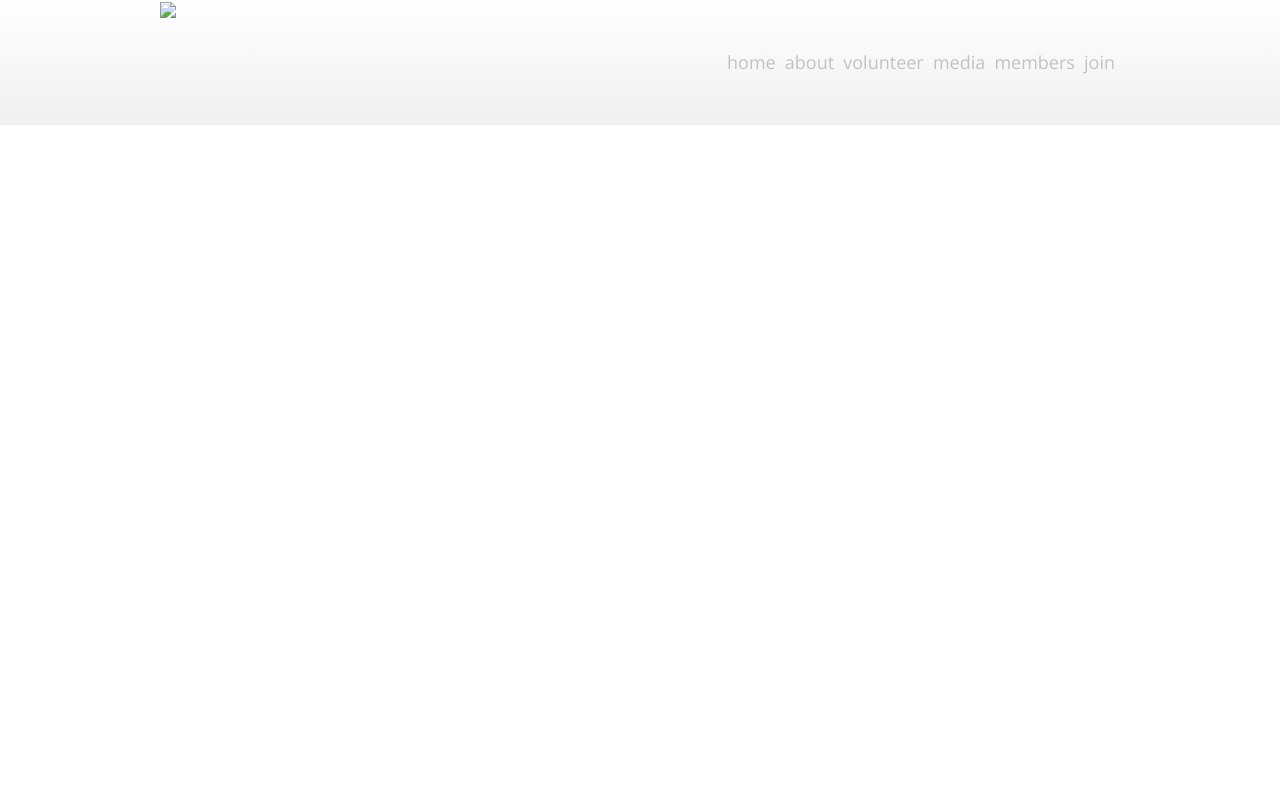
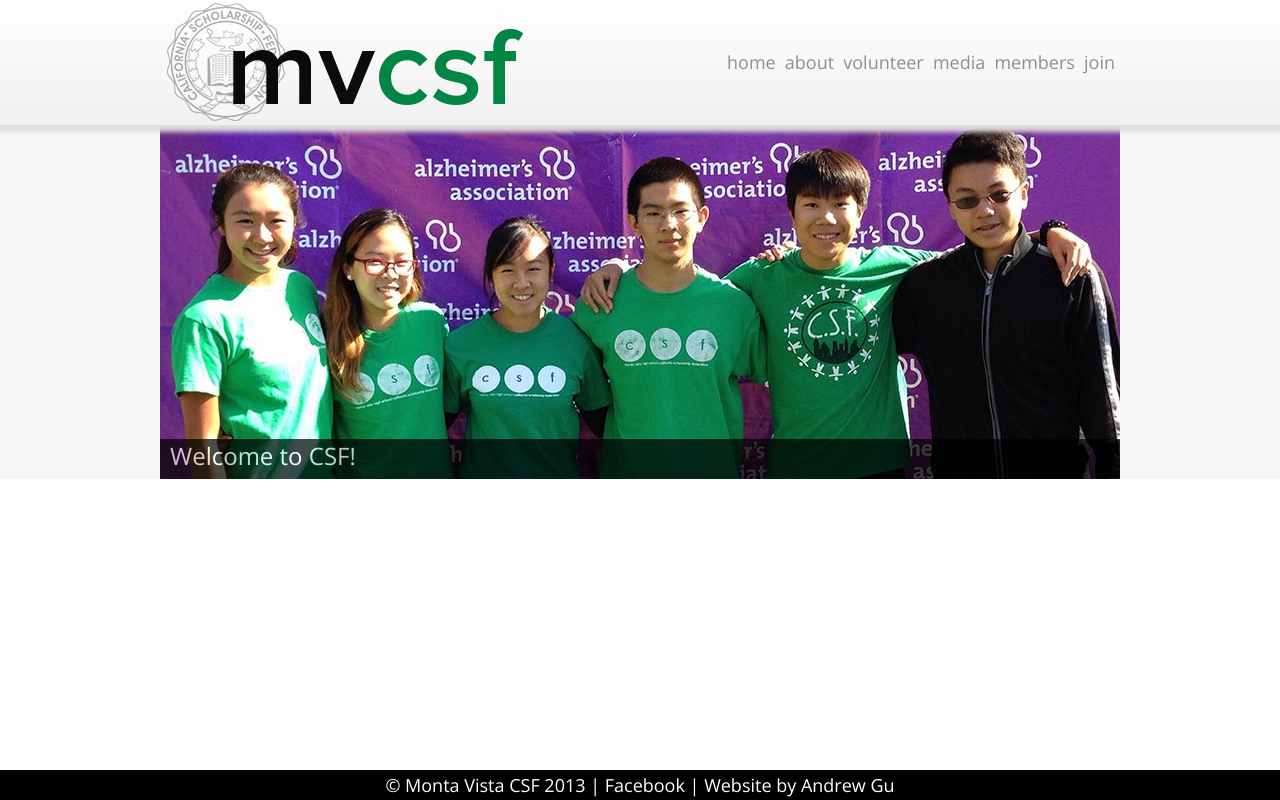
Before and after one commit to andrewgu12/csf, a PHP site: page / in a window 1280 px wide. Run offline with PHP 8.4, Linux system fonts and the light colour scheme; some libraries are stand-ins or nearby versions.

Commit message:
basic layout completed

```diff
--- /dev/null
+++ b/css/nivo-slider.css
@@ -0,0 +1,142 @@
+/* The Nivo Slider styles */
+/* line 3, ../scss/nivo-slider.scss */
+.nivoSlider {
+  position: relative;
+  width: 100%;
+  height: auto;
+  overflow: hidden;
+}
+
+/* line 9, ../scss/nivo-slider.scss */
+.nivoSlider img {
+  position: absolute;
+  top: 0px;
+  left: 0px;
+  max-width: none;
+}
+
+/* line 15, ../scss/nivo-slider.scss */
+.nivo-main-image {
+  display: block !important;
+  position: relative !important;
+  width: 100% !important;
+}
+
+/* If an image is wrapped in a link */
+/* line 22, ../scss/nivo-slider.scss */
+.nivoSlider a.nivo-imageLink {
+  position: absolute;
+  top: 0px;
+  left: 0px;
+  width: 100%;
+  height: 100%;
+  border: 0;
+  padding: 0;
+  margin: 0;
+  z-index: 6;
+  display: none;
+  background: white;
+  filter: alpha(opacity=0);
+  opacity: 0;
+}
+
+/* The slices and boxes in the Slider */
+/* line 38, ../scss/nivo-slider.scss */
+.nivo-slice {
+  display: block;
+  position: absolute;
+  z-index: 5;
+  height: 100%;
+  top: 0;
+}
+
+/* line 45, ../scss/nivo-slider.scss */
+.nivo-box {
+  display: block;
+  position: absolute;
+  z-index: 5;
+  overflow: hidden;
+}
+
+/* line 51, ../scss/nivo-slider.scss */
+.nivo-box img {
+  display: block;
+}
+
+/* Caption styles */
+/* line 54, ../scss/nivo-slider.scss */
+.nivo-caption {
+  position: absolute;
+  left: 0px;
+  bottom: 0px;
+  background: #000;
+  color: #fff;
+  width: 100%;
+  z-index: 8;
+  padding: 5px 10px;
+  opacity: 0.7;
+  overflow: hidden;
+  display: none;
+  -moz-opacity: 0.8;
+  filter: alpha(opacity=8);
+  -webkit-box-sizing: border-box;
+  /* Safari/Chrome, other WebKit */
+  -moz-box-sizing: border-box;
+  /* Firefox, other Gecko */
+  box-sizing: border-box;
+  /* Opera/IE 8+ */
+  height: 40px;
+  font-size: 24px;
+}
+
+/* line 74, ../scss/nivo-slider.scss */
+.nivo-caption p {
+  padding: 5px;
+  margin: 0;
+}
+
+/* line 78, ../scss/nivo-slider.scss */
+.nivo-caption a {
+  display: inline !important;
+}
+
+/* line 81, ../scss/nivo-slider.scss */
+.nivo-html-caption {
+  display: none;
+}
+
+/* Direction nav styles (e.g. Next & Prev) */
+/* line 85, ../scss/nivo-slider.scss */
+.nivo-directionNav a {
+  position: absolute;
+  top: 45%;
+  z-index: 9;
+  cursor: pointer;
+}
+
+/* line 91, ../scss/nivo-slider.scss */
+.nivo-prevNav {
+  left: 0px;
+}
+
+/* line 94, ../scss/nivo-slider.scss */
+.nivo-nextNav {
+  right: 0px;
+}
+
+/* Control nav styles (e.g. 1,2,3...) */
+/* line 98, ../scss/nivo-slider.scss */
+.nivo-controlNav {
+  text-align: center;
+  padding: 15px 0;
+}
+
+/* line 102, ../scss/nivo-slider.scss */
+.nivo-controlNav a {
+  cursor: pointer;
+}
+
+/* line 105, ../scss/nivo-slider.scss */
+.nivo-controlNav a.active {
+  font-weight: bold;
+}
--- a/css/styles.css
+++ b/css/styles.css
@@ -1,4 +1,4 @@
-/* line 9, ../scss/styles.scss */
+/* line 11, ../scss/styles.scss */
 html, body {
   width: 100%;
   min-width: 960px;
@@ -8,8 +8,14 @@
   color: #000000;
 }
 
-/* line 17, ../scss/styles.scss */
+/* line 19, ../scss/styles.scss */
+div#wrapper {
+  min-height: 100%;
+}
+
+/* line 22, ../scss/styles.scss */
 div#header-wrapper {
+  z-index: 1;
   height: 125px;
   min-width: 100%;
   background-image: -webkit-gradient(linear, 0% 0%, 0% 100%, from(white), to(#f0f0f0));
@@ -17,20 +23,21 @@
   background-image: -moz-linear-gradient(top, white, #f0f0f0);
   background-image: -ms-linear-gradient(top, white, #f0f0f0);
   background-image: -o-linear-gradient(top, white, #f0f0f0);
+  box-shadow: 0px 2px 5px 5px #dfdfdf;
 }
 
-/* line 22, ../scss/styles.scss */
+/* line 28, ../scss/styles.scss */
 div#header {
   width: 960px;
   margin: 0 auto;
 }
 
-/* line 26, ../scss/styles.scss */
+/* line 32, ../scss/styles.scss */
 .nav-bar {
   height: 125px;
   font-family: "Open Sans", sans-serif;
 }
-/* line 29, ../scss/styles.scss */
+/* line 35, ../scss/styles.scss */
 .nav-bar ul {
   list-style: none;
   line-height: 125px;
@@ -39,30 +46,62 @@
   	padding-left: 5px;
   }*/
 }
-/* line 32, ../scss/styles.scss */
+/* line 38, ../scss/styles.scss */
 .nav-bar ul li {
   display: inline;
   padding-right: 5px;
   font-size: 18px;
 }
-/* line 36, ../scss/styles.scss */
+/* line 42, ../scss/styles.scss */
 .nav-bar ul li a {
-  color: #c2c2c2;
+  color: #8f8f8f;
   -webkit-transition: 0.5s;
   -moz-transition: 0.5s;
   transition: 0.5s;
 }
-/* line 42, ../scss/styles.scss */
+/* line 48, ../scss/styles.scss */
 .nav-bar ul li a:hover {
   color: #000000;
 }
 
-/* line 53, ../scss/styles.scss */
+/* line 59, ../scss/styles.scss */
+div#slider-wrapper {
+  position: relative;
+  z-index: -1;
+  min-width: 100%;
+  background-color: #f6f6f6;
+}
+
+/* line 65, ../scss/styles.scss */
+div#slider {
+  width: 960px;
+  margin: 0 auto;
+}
+
+/* line 69, ../scss/styles.scss */
+.bodytext {
+  padding-bottom: 30px;
+}
+
+/* line 72, ../scss/styles.scss */
+footer {
+  position: relative;
+  margin-top: -30px;
+  height: 30px;
+  clear: both;
+  background-color: #000000;
+  text-align: center;
+  color: #ffffff;
+  line-height: 30px;
+  font-size: 18px;
+}
+
+/* line 83, ../scss/styles.scss */
 .left {
   float: left;
 }
 
-/* line 56, ../scss/styles.scss */
+/* line 86, ../scss/styles.scss */
 .right {
   float: right;
 }
--- a/index.php
+++ b/index.php
@@ -8,8 +8,11 @@
 		<link href='http://fonts.googleapis.com/css?family=Open+Sans:400italic,400,700' rel='stylesheet' type='text/css'>
 		<link rel="stylesheet" href="css/app.css" />
 		<link rel="stylesheet" href="css/styles.css" />
+		<link rel="stylesheet" href="css/nivo-slider.css" />
+		<script src="js/custom.modernizr.js"></script>
 	</head>
 	<body>
+		<div id="wrapper">
 			<div id="header-wrapper">
 				<div id="header">
 					<span class="left">
@@ -17,7 +20,6 @@
 					</span>
 					<span class="right">
 						<nav class="nav-bar">
-
 								<ul>
 									<li><a href="#">home</a></li>
 									<li><a href="#">about</a></li>
@@ -26,20 +28,35 @@
 									<li><a href="#" >members</a></li>
 									<li><a href="#">join</a></li>
 								</ul>
-
 						</nav>
 					</span>
 				</div>
 			</div>
-
-
-
-
+			<div id="slider-wrapper">
+				<div id="slider" class="nivoSlider">
+					<img src="img/slideshow/image1.jpg" title="Welcome to CSF!"/>
+					<img src="img/slideshow/image2.jpg" title="Welcome to CSF!" />
+				</div>
+			</div>
+			<div class="bodytext">
+			</div>
+		</div>
+		<footer>
+			&copy; Monta Vista CSF 2013 | Facebook | Website by Andrew Gu
+		</footer>
 		<!--include all JS files for both personal and Foundation-->
+		 <script src="js/jquery.js"></script>
+		<script src="js/nivo-slider.js"></script>
+		<script src="js/foundation.js"></script>
 		<script>
-	  		 document.write('<script src=' + ('__proto__' in {} ? 'js/vendor/zepto' : 'js/vendor/jquery') + '.js><\/script>')
+			$('#slider').nivoSlider({
+			    effect: 'fade',
+			    directionNavHide: false,
+			    directionNav: true,
+			    controlNav: false,
+			    prevText: ' ',
+        		    nextText: ' '
+			});
 		</script>
-		<script src="js/custom.modernizr.js"></script>
-		<script src="js/foundation.js"></script>
 	</body>
 </html>
--- /dev/null
+++ b/scss/nivo-slider.scss
@@ -0,0 +1,107 @@
+
+/* The Nivo Slider styles */
+.nivoSlider {
+	position:relative;
+	width:100%;
+	height:auto;
+	overflow: hidden;
+}
+.nivoSlider img {
+	position:absolute;
+	top:0px;
+	left:0px;
+	max-width: none;
+}
+.nivo-main-image {
+	display: block !important;
+	position: relative !important;
+	width: 100% !important;
+}
+
+/* If an image is wrapped in a link */
+.nivoSlider a.nivo-imageLink {
+	position:absolute;
+	top:0px;
+	left:0px;
+	width:100%;
+	height:100%;
+	border:0;
+	padding:0;
+	margin:0;
+	z-index:6;
+	display:none;
+	background:white;
+	filter:alpha(opacity=0);
+	opacity:0;
+}
+/* The slices and boxes in the Slider */
+.nivo-slice {
+	display:block;
+	position:absolute;
+	z-index:5;
+	height:100%;
+	top:0;
+}
+.nivo-box {
+	display:block;
+	position:absolute;
+	z-index:5;
+	overflow:hidden;
+}
+.nivo-box img { display:block; }
+
+/* Caption styles */
+.nivo-caption {
+	position:absolute;
+	left:0px;
+	bottom:0px;
+	background:#000;
+	color:#fff;
+	width:100%;
+	z-index:8;
+	padding: 5px 10px;
+	opacity: 0.7;
+	overflow: hidden;
+	display: none;
+	-moz-opacity: 0.8;
+	filter:alpha(opacity=8);
+	-webkit-box-sizing: border-box; /* Safari/Chrome, other WebKit */
+	-moz-box-sizing: border-box;    /* Firefox, other Gecko */
+	box-sizing: border-box;         /* Opera/IE 8+ */
+	height: 40px;
+	font-size: 24px;
+}
+.nivo-caption p {
+	padding:5px;
+	margin:0;
+}
+.nivo-caption a {
+	display:inline !important;
+}
+.nivo-html-caption {
+    display:none;
+}
+/* Direction nav styles (e.g. Next & Prev) */
+.nivo-directionNav a {
+	position:absolute;
+	top:45%;
+	z-index:9;
+	cursor:pointer;
+}
+.nivo-prevNav {
+	left:0px;
+}
+.nivo-nextNav {
+	right:0px;
+}
+/* Control nav styles (e.g. 1,2,3...) */
+.nivo-controlNav {
+	text-align:center;
+	padding: 15px 0;
+}
+.nivo-controlNav a {
+	cursor:pointer;
+}
+.nivo-controlNav a.active {
+	font-weight:bold;
+}
--- a/scss/styles.scss
+++ b/scss/styles.scss
@@ -1,10 +1,12 @@
 $fontName: 'Open Sans', sans-serif;
+$footerHeight: 30px;
 @mixin headerBackground {
 	background-image: -webkit-gradient(linear, 0% 0%, 0% 100%, from(#ffffff), to(#f0f0f0));
    	background-image: -webkit-linear-gradient(top, #ffffff, #f0f0f0);
    	background-image:    -moz-linear-gradient(top, #ffffff, #f0f0f0);
    	background-image:     -ms-linear-gradient(top, #ffffff, #f0f0f0);
    	background-image:      -o-linear-gradient(top, #ffffff, #f0f0f0);
+ 	box-shadow: 0px 2px 5px 5px #dfdfdf;
 }
 html, body {
 	width: 100%;
@@ -14,7 +16,11 @@
 	font-family: $fontName;
 	color: #000000;
 }
+div#wrapper {
+	min-height: 100%;
+}
 div#header-wrapper {
+	z-index: 1;
 	height: 125px;
 	min-width: 100%;
 	@include headerBackground;
@@ -34,7 +40,7 @@
 		padding-right: 5px;
 		font-size: 18px;
 			a {
-				color: #c2c2c2;
+				color: #8f8f8f;
 				-webkit-transition: 0.5s;
 				-moz-transition: 0.5s;
 				transition: 0.5s;
@@ -50,6 +56,30 @@
 	}
 
 }
+div#slider-wrapper {
+	position: relative;
+	z-index: -1;
+	min-width: 100%;
+	background-color: #f6f6f6;
+}
+div#slider {
+	width: 960px;
+	margin: 0 auto;
+}
+.bodytext {
+	padding-bottom: $footerHeight;
+}
+footer {
+	position: relative;
+	margin-top: -$footerHeight;
+	height: $footerHeight;
+	clear: both;
+	background-color: #000000;
+	text-align: center;
+	color: #ffffff;
+	line-height: $footerHeight;
+	font-size: 18px;
+}
 .left {
 	float: left;
 }
```
Also changed, not shown: css/dark.css (added, +130 -0 lines), scss/dark.scss (added, +102 -0 lines), img/logo.png, img/slideshow/image1.jpg (added), img/slideshow/image2.jpg (added), js/nivo-slider.js (added), scss/app.scss (line endings or trailing spaces). Lines whose indentation alone changed are shown as unchanged.
